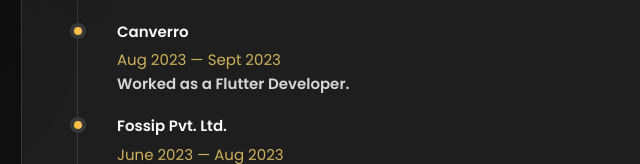
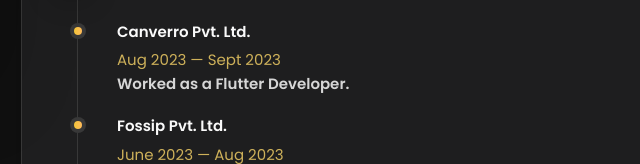
Before and after one commit to Sandhit06/Portfolio, a plain HTML site: page index.html in a window 1280 px wide. Both pictures are taken after a click on the button "Resume". Shown: the part 631-795 px from the top of the page, 319-959 px from the left. Drawn offline with nearby package versions, Linux system fonts and the light colour scheme.

Commit message:
Modified company

```diff
--- a/index.html
+++ b/index.html
@@ -576,7 +576,7 @@
 
             <li class="timeline-item">
 
-              <h4 class="h4 timeline-item-title"> Canverro </h4>
+              <h4 class="h4 timeline-item-title"> Canverro Pvt. Ltd.</h4>
 
               <span>Aug 2023 — Sept 2023</span>
 
```
